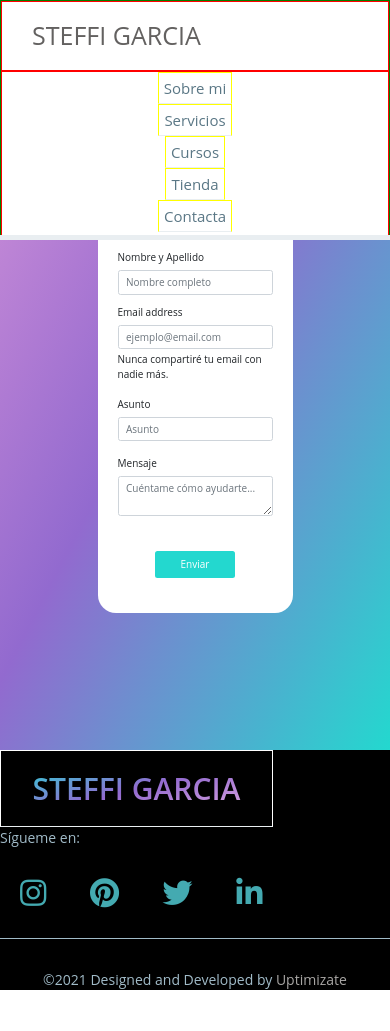
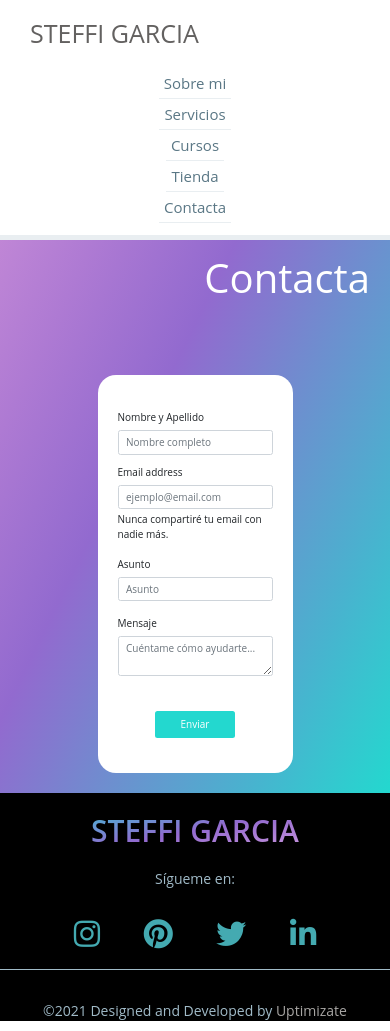
Before and after one commit to Steffixxii/Uptimizate, a plain HTML site: page Contacta.html in a window 390 px wide. Before the commit the page ends 1000 px from the top, so only its background shows below. Drawn offline with nearby package versions, Linux system fonts and the light colour scheme.

Commit message:
changes in footer and contacta for MQ
mediaqueries to fix footer and contacta page

```diff
--- a/Contacta.html
+++ b/Contacta.html
@@ -81,10 +81,10 @@
     <!-----------        FOOTER       -------------------------------------->
 
     <footer>
-        <div class="centrado ">
+        <div class="centrado">
             <div class="flexFather ">
                 <!------------------------------- logo FOOTER ---------------------------------------------------------------->
-                <div class="logoFooter left ">
+                <div class="logoFooter">
                     <a href="index.html ">STEFFI GARCIA</a>
                 </div>
                 <!----------- Sección Newsletter------------>
@@ -108,24 +108,16 @@
                             </li>
                         </ul>
                     </nav>
-
-                </div>
-                <div class="flexItem ">
-                    <nav>
-                        <ul class="menuFooter ">
-                            <li>
-                                <p>Sígueme en:</p>
-                                <a class="instagram " href="https://www.instagram.com/steffi_xxii "><i class="fab fa-instagram redesFooter "></i></a>
-                                <a class="pinterest " href="# "><i class="fab fa-pinterest redesFooter "></i></a>
-                                <a class="twitter " href="https://www.twitter.com/EstefaniaGE "><i class="fab fa-twitter redesFooter "></i></a>
-                                <a class="linkedin " href="https://www.linkedin.com/in/estefaniagaes "><i class="fab fa-linkedin-in redesFooter "></i></a>
-                            </li>
-                        </ul>
-                    </nav>
                 </div>
 
+                <nav class="menuFooter ">
+                    <p>Sígueme en:</p>
+                    <a class="instagram" href="https://www.instagram.com/steffi_xxii "><i class="fab fa-instagram redesFooter "></i></a>
+                    <a class="pinterest" href="# "><i class="fab fa-pinterest redesFooter "></i></a>
+                    <a class="twitter" href="https://www.twitter.com/EstefaniaGE "><i class="fab fa-twitter redesFooter "></i></a>
+                    <a class="linkedin" href="https://www.linkedin.com/in/estefaniagaes "><i class="fab fa-linkedin-in redesFooter "></i></a>
+                </nav>
             </div>
-
         </div>
         <!------------------------------- bloque INFO FOOTER----------------------->
         <div class="separator "></div>
--- a/css/estilos.css
+++ b/css/estilos.css
@@ -390,8 +390,11 @@
     @media screen and (max-width: 1022px) {}
 
     @media screen and (max-width: 600px) {
-        .seccionPrincipal {
+        .seccionPrincipal,
+        .contacta {
             padding-top: 230px;
             height: auto;
+            padding-bottom: 20px;
+            ;
         }
     }
--- a/css/header-footer.css
+++ b/css/header-footer.css
@@ -52,7 +52,6 @@
         /*----------------------------------- Menús -----------------------------------*/
 
         .cabeceraMenu {
-            border: 1px solid green;
             width: 100%;
             max-width: 1440px;
             display: flex;
@@ -62,14 +61,13 @@
         }
 
         .logoCabecera {
-            border: 1px solid red;
             width: 50%;
+            padding-left: 20px;
             justify-self: start;
             align-items: center;
         }
 
         .navmenu {
-            border: 1px solid red;
             width: 50%;
             justify-content: flex-end;
             align-items: center;
@@ -85,7 +83,6 @@
         }
 
         .navmenu ul li {
-            border: 1px solid yellow;
             text-align: right;
             width: auto;
             height: auto;
@@ -214,11 +211,6 @@
             .cabecera {
                 height: 150px
             }
-            .logoCabecera {
-                width: 100%;
-                padding-left: 30px;
-                justify-self: center;
-            }
             .navmenu {
                 width: 100%;
                 justify-self: center;
@@ -248,7 +240,6 @@
             .logoFooter a {
                 width: 100%;
                 text-align: center;
-                border: 1px solid white;
                 display: block;
                 font-size: 30px;
                 padding: 15px 0;
@@ -267,6 +258,8 @@
             }
             .logoCabecera {
                 width: 100%;
+                padding-left: 30px;
+                justify-self: center;
             }
             .burguermenu {
                 display: block;
@@ -287,8 +280,11 @@
                 text-align: center;
                 padding: 5px;
             }
+            .logoFooter {
+                width: 100%;
+            }
             .logoFooter a {
-                border-bottom: 1px solid #E9EEF1;
+                width: 100%;
                 transform: none;
                 transition: none;
             }
@@ -296,8 +292,8 @@
                 border-bottom: transform: none;
                 transition: none;
             }
-            .redesFooter:hover {
-                transform: none;
-                transition: none;
+            nav.menuFooter {
+                width: 100%;
+                text-align: center;
             }
         }
```
